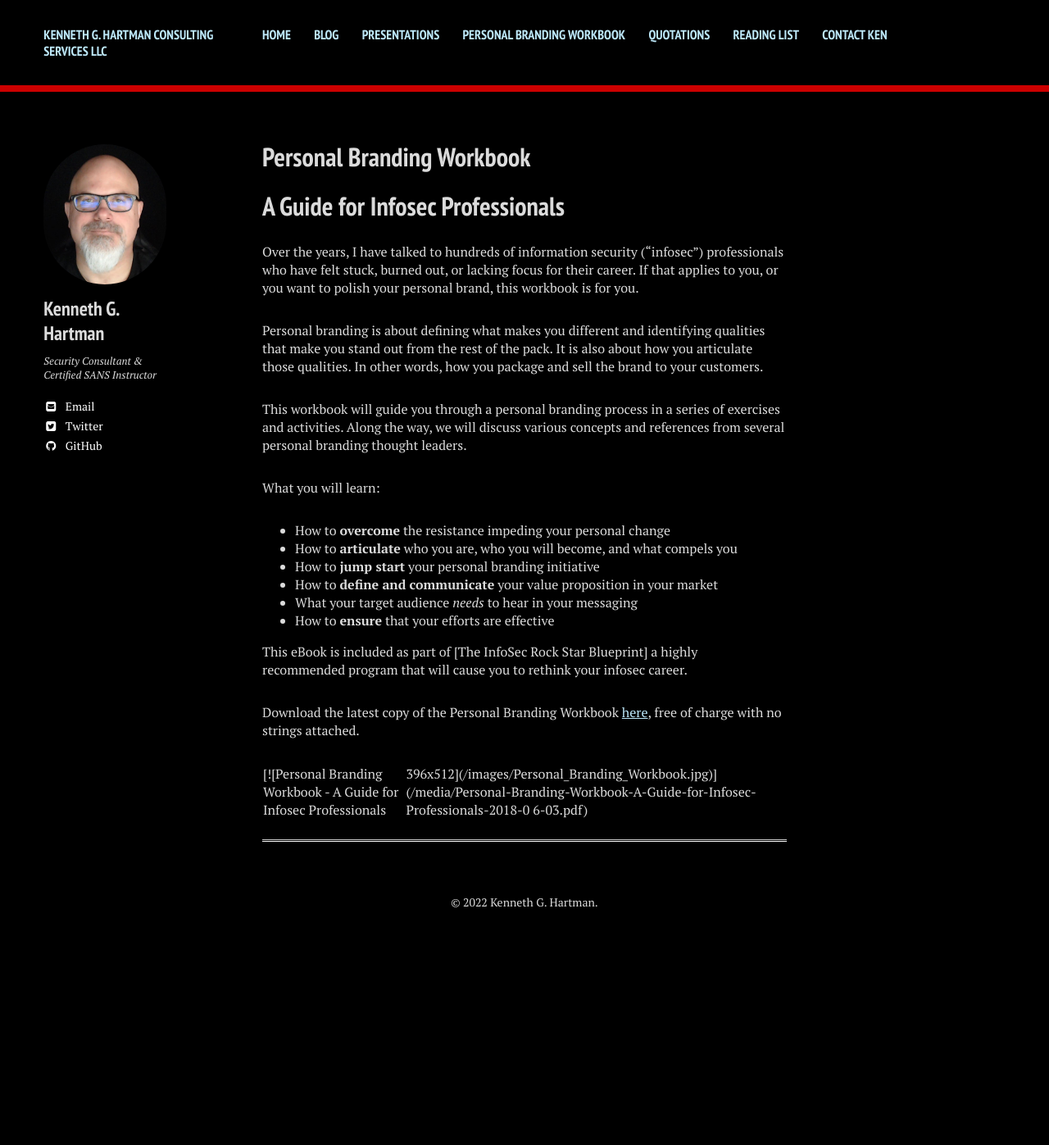
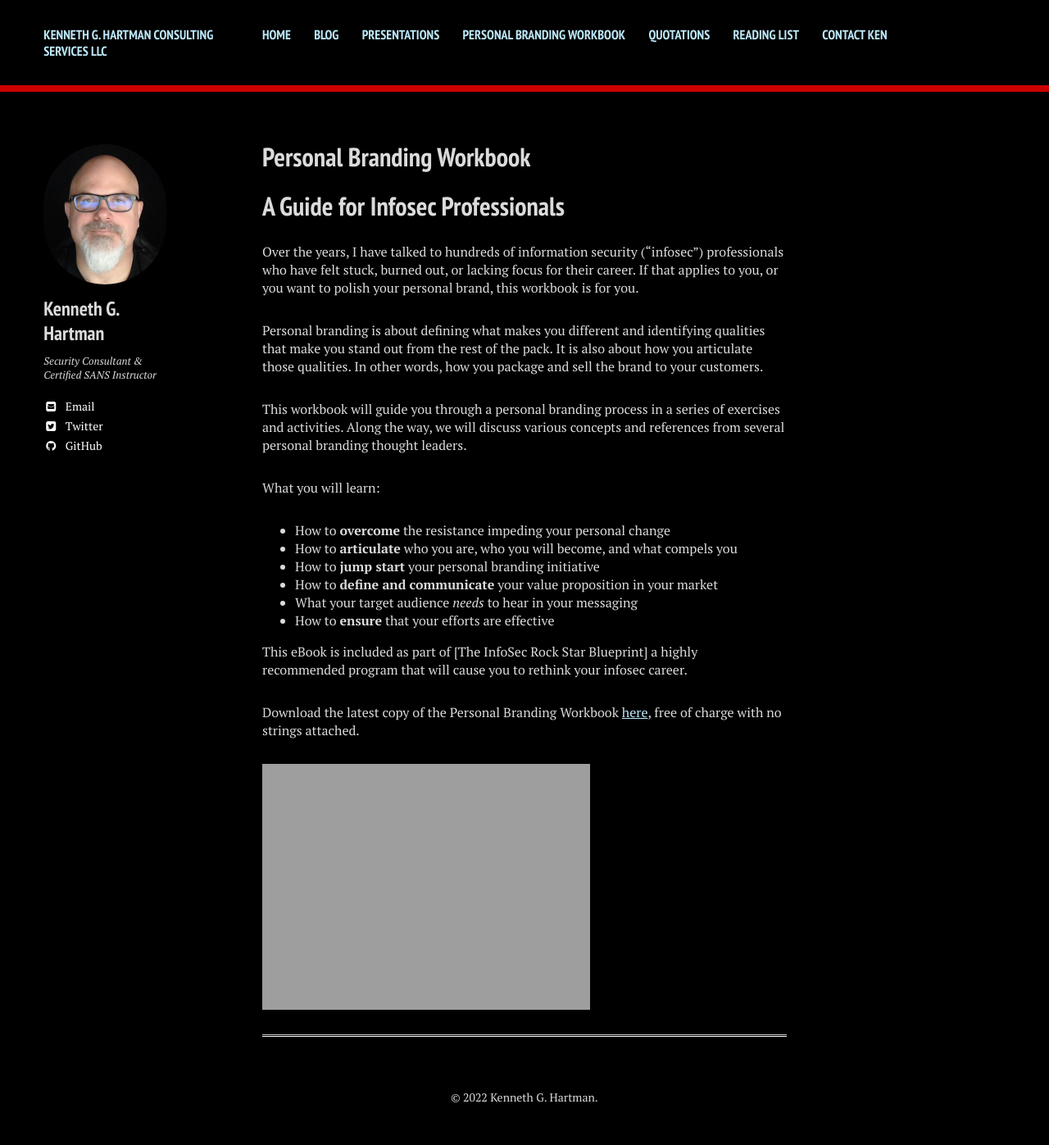
Before and after one commit to mlmargotto/DecSecOpsTools, a Jekyll site: the page built from docs/pbw.md, in a window 1280 px wide. Shown: the whole page at 82% size. Built offline with Jekyll 4.4.1, drawn with Linux system fonts in a browser that asks for light colours; nearby versions of some CDN libraries; our own code applies the rules of GitHub Pages for plain Markdown files; before the commit the page ends 1159 px from its top, so only the background shows below that.

Commit message:
[Pace] Novo teste de correção de tamanho de imagem.

```diff
--- a/docs/pbw.md
+++ b/docs/pbw.md
@@ -32,4 +32,4 @@
 
 Download the latest copy of the Personal Branding Workbook [here](/media/Personal-Branding-Workbook-A-Guide-for-Infosec-Professionals-2018-0 6-03.pdf), free of charge with no strings attached.
 
-[![Personal Branding Workbook - A Guide for Infosec Professionals|396x512](/images/Personal_Branding_Workbook.jpg)](/media/Personal-Branding-Workbook-A-Guide-for-Infosec-Professionals-2018-0 6-03.pdf)
+[![Personal Branding Workbook - A Guide for Infosec Professionals](/images/Personal_Branding_Workbook.jpg =396x512)](/media/Personal-Branding-Workbook-A-Guide-for-Infosec-Professionals-2018-0 6-03.pdf)
```
